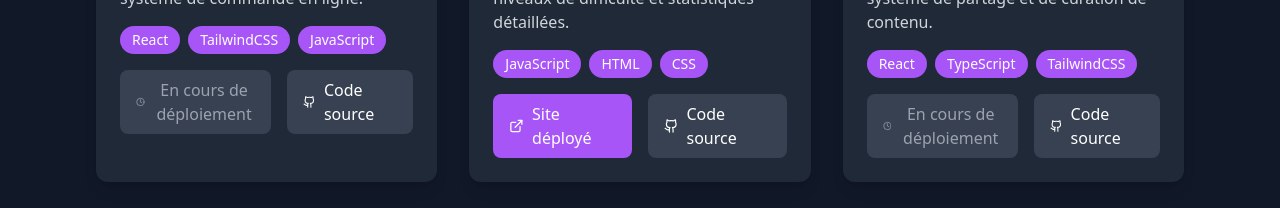
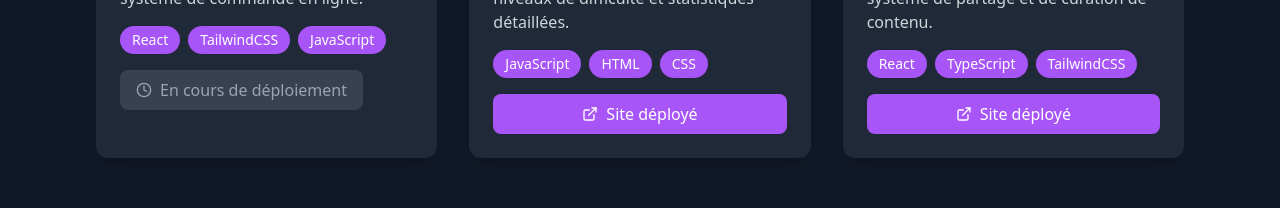
Before and after one commit to Fenohasina08/portfolio-herimamy, a React (Create React App) app: page / in a window 1280 px wide. Shown: the part 3566-3774 px from the top of the page. Built offline with nearby package versions, Linux system fonts and the light colour scheme.

Commit message:
feat: delete github app

```diff
--- a/src/components/Projects.jsx
+++ b/src/components/Projects.jsx
@@ -1,5 +1,5 @@
  import React from 'react';
-import { ExternalLink, Github, Clock, CheckCircle } from 'lucide-react';
+import { ExternalLink, Clock, CheckCircle } from 'lucide-react';
 
 const Projects = ({ isDark }) => {
   const projects = [
@@ -10,7 +10,6 @@ const Projects = ({ isDark }) => {
       image: 'https://images.unsplash.com/photo-1579584425555-c3ce17fd4351?ixlib=rb-4.0.3&auto=format&fit=crop&w=800&q=80',
       deployed: false, // Non déployé
       demoLink: '#',
-      githubLink: '#'
     },
     {
       title: 'Test de dactylographie',
@@ -19,16 +18,14 @@ const Projects = ({ isDark }) => {
       image: 'https://images.unsplash.com/photo-1587829741301-dc798b83add3?ixlib=rb-4.0.3&auto=format&fit=crop&w=800&q=80',
       deployed: true, // Déployé
       demoLink: 'https://hikeyboardgame.netlify.app/',
-      githubLink: '#'
     },
     {
       title: 'Portfolio Geek\'sopap',
       description: 'Plateforme de ressources numériques pour la communauté geek avec système de partage et de curation de contenu.',
       stack: 'React • TypeScript • TailwindCSS',
       image: 'https://images.unsplash.com/photo-1551650975-87deedd944c3?ixlib=rb-4.0.3&auto=format&fit=crop&w=800&q=80',
-      deployed: false, // Non déployé
-      demoLink: '#',
-      githubLink: '#'
+      deployed: true, // Maintenant déployé
+      demoLink: 'https://sopatek-madagascar.vercel.app/',
     }
   ];
 
@@ -76,36 +73,25 @@ const Projects = ({ isDark }) => {
                   className="w-full h-48 object-cover group-hover:scale-110 transition-transform duration-300"
                 />
                 <div className="absolute inset-0 bg-black bg-opacity-50 opacity-0 group-hover:opacity-100 transition-opacity duration-300 flex items-center justify-center">
-                  <div className="flex space-x-4">
                   {project.deployed ? (
                     <a
                       href={project.demoLink}
                       target="_blank"
                       rel="noopener noreferrer"
-                        className="bg-purple-500 hover:bg-purple-600 text-white p-2 rounded-full transition-colors duration-300 flex items-center justify-center"
+                      className="bg-purple-500 hover:bg-purple-600 text-white p-3 rounded-full transition-colors duration-300 flex items-center justify-center"
                       title="Voir le site déployé"
                     >
                       <ExternalLink className="w-5 h-5" />
                     </a>
                   ) : (
                     <button
-                        className="bg-gray-500 cursor-not-allowed text-white p-2 rounded-full flex items-center justify-center"
+                      className="bg-gray-500 cursor-not-allowed text-white p-3 rounded-full flex items-center justify-center"
                       title="Site en cours de déploiement"
                       disabled
                     >
                       <Clock className="w-5 h-5" />
                     </button>
                   )}
-                    <a
-                      href={project.githubLink}
-                      target="_blank"
-                      rel="noopener noreferrer"
-                      className="bg-gray-800 hover:bg-gray-900 text-white p-2 rounded-full transition-colors duration-300 flex items-center justify-center"
-                      title="Voir le code source"
-                    >
-                      <Github className="w-5 h-5" />
-                    </a>
-                  </div>
                 </div>
               </div>
 
@@ -127,8 +113,8 @@ const Projects = ({ isDark }) => {
                   ))}
                 </div>
 
-                {/* Boutons d'action */}
-                <div className="flex space-x-4 mt-4">
+                {/* Bouton unique */}
+                <div className="mt-4">
                   {project.deployed ? (
                     <a
                       href={project.demoLink}
@@ -156,20 +142,6 @@ const Projects = ({ isDark }) => {
                       En cours de déploiement
                     </button>
                   )}
-
-                  <a
-                    href={project.githubLink}
-                    target="_blank"
-                    rel="noopener noreferrer"
-                    className={`flex-1 flex items-center justify-center gap-2 px-4 py-2 rounded-lg transition-colors duration-300 ${
-                      isDark
-                        ? 'bg-gray-700 hover:bg-gray-600 text-white'
-                        : 'bg-gray-200 hover:bg-gray-300 text-gray-900'
-                    }`}
-                  >
-                    <Github className="w-4 h-4" />
-                    Code source
-                  </a>
                 </div>
               </div>
             </div>
```
Lines whose indentation alone changed are shown as unchanged.
